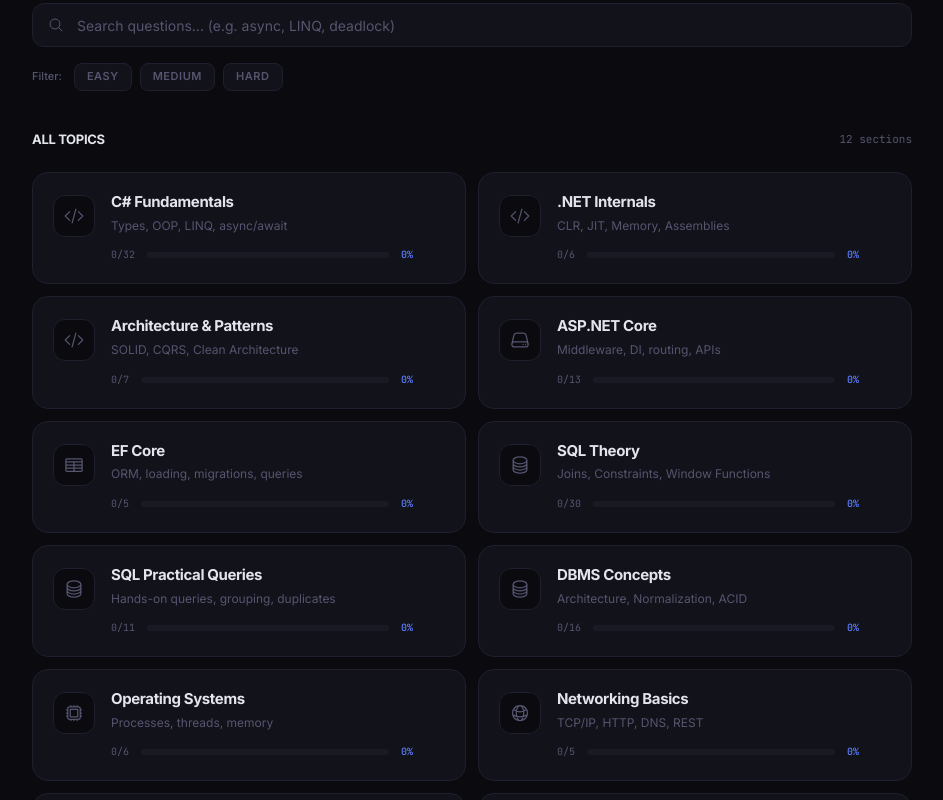
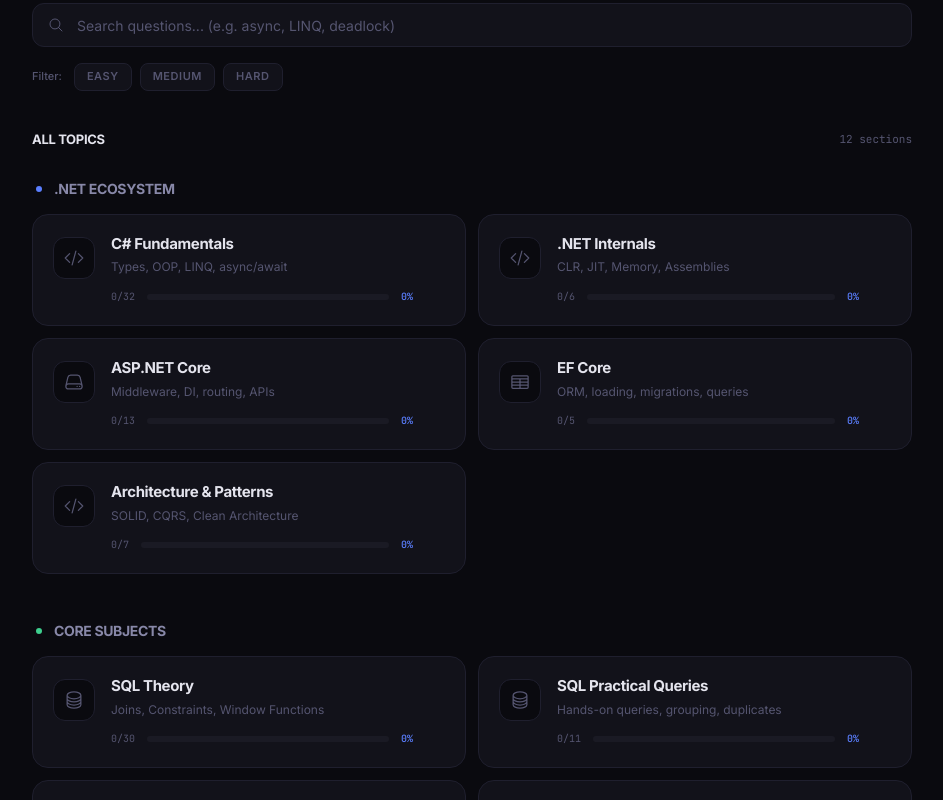
Before and after one commit to subhadippatraa/CoreInterview, a React (Vite) app: page /home in a window 1280 px wide. Shown: the part 720-1520 px from the top of the page, without its empty margins (168-1111 px from the left). Built offline with nearby package versions, Linux system fonts and the light colour scheme.

Commit message:
feat(ui): group topics into logical categories on the Home page

```diff
--- a/src/pages/Home.tsx
+++ b/src/pages/Home.tsx
@@ -198,13 +198,41 @@
         ) : (
         <>
         {/* ═══ Topics Grid ═══ */}
-        <div className="mb-6 flex items-center justify-between">
+        <div className="mb-8">
+          <div className="flex items-center justify-between mb-8">
             <h2 className="text-[13px] font-bold text-[var(--color-text)] uppercase tracking-[0.1em]">All Topics</h2>
             <span className="text-[11px] text-[var(--color-text3)] font-mono">{sections.length} sections</span>
           </div>
 
+          <div className="space-y-12">
+            {[
+              {
+                title: '.NET Ecosystem',
+                color: 'var(--color-accent)',
+                sectionIds: ['csharp', 'dotnet', 'aspnet', 'efcore', 'architecture']
+              },
+              {
+                title: 'Core Subjects',
+                color: 'var(--color-green)',
+                sectionIds: ['sql-theory', 'sql-queries', 'dbms', 'systemdesign', 'os', 'networking']
+              },
+              {
+                title: 'DevOps & Others',
+                color: 'var(--color-purple)',
+                sectionIds: ['devops']
+              }
+            ].map((category, idx) => (
+              <div key={idx}>
+                <div className="flex items-center gap-3 mb-4 pl-1">
+                  <div className="w-1.5 h-1.5 rounded-full" style={{ backgroundColor: category.color }} />
+                  <h3 className="text-[14px] font-bold text-[var(--color-text2)] uppercase tracking-widest">{category.title}</h3>
+                </div>
+
                 <motion.div variants={container} initial="hidden" animate="show" className="grid grid-cols-1 sm:grid-cols-2 gap-3">
-          {sections.map(section => {
+                  {category.sectionIds.map(sectionId => {
+                    const section = sections.find(s => s.id === sectionId);
+                    if (!section) return null;
+
                     const sectionQs = questions.filter(q => q.sectionId === section.id);
                     const count = sectionQs.length;
                     const completedCount = sectionQs.filter(q => data.reviewed.includes(q.id)).length;
@@ -272,6 +300,10 @@
                     );
                   })}
                 </motion.div>
+              </div>
+            ))}
+          </div>
+        </div>
 
         {/* ═══ Footer CTA ═══ */}
         <motion.div
```
Lines whose indentation alone changed are shown as unchanged.
